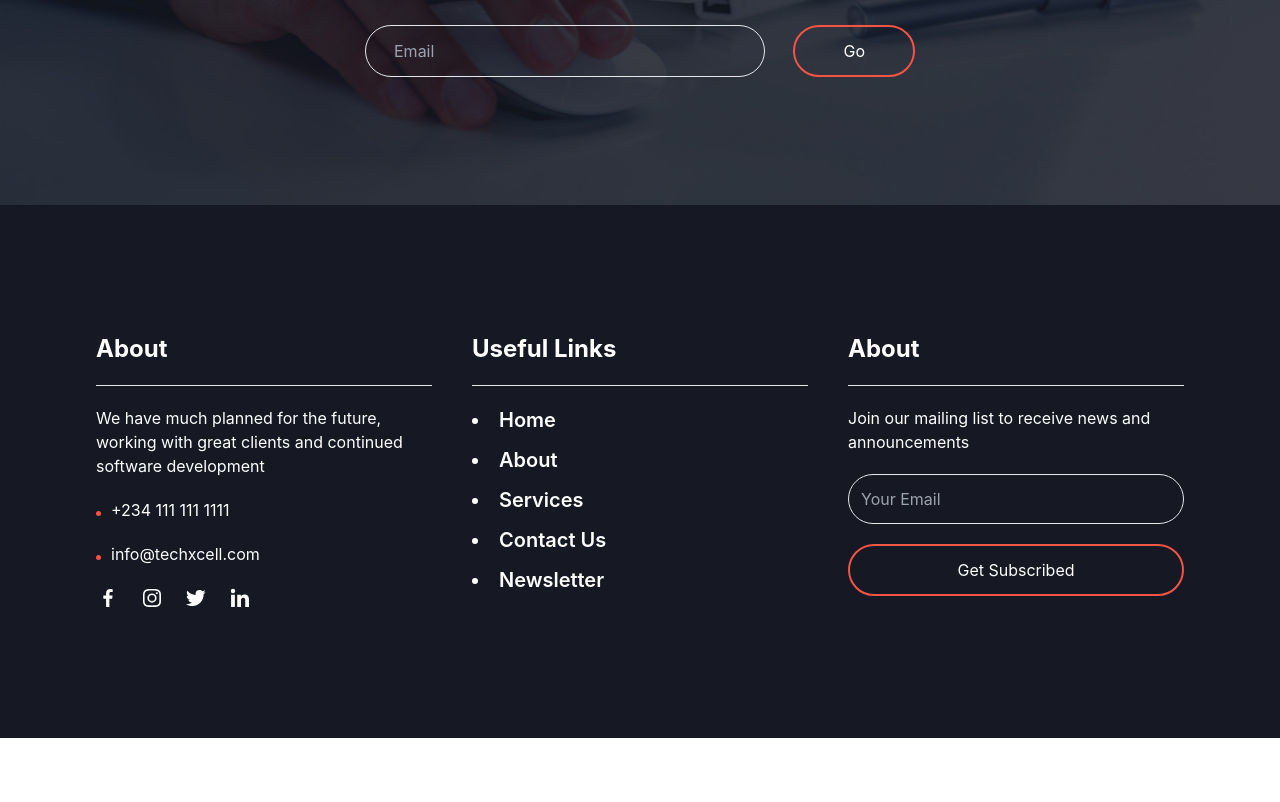
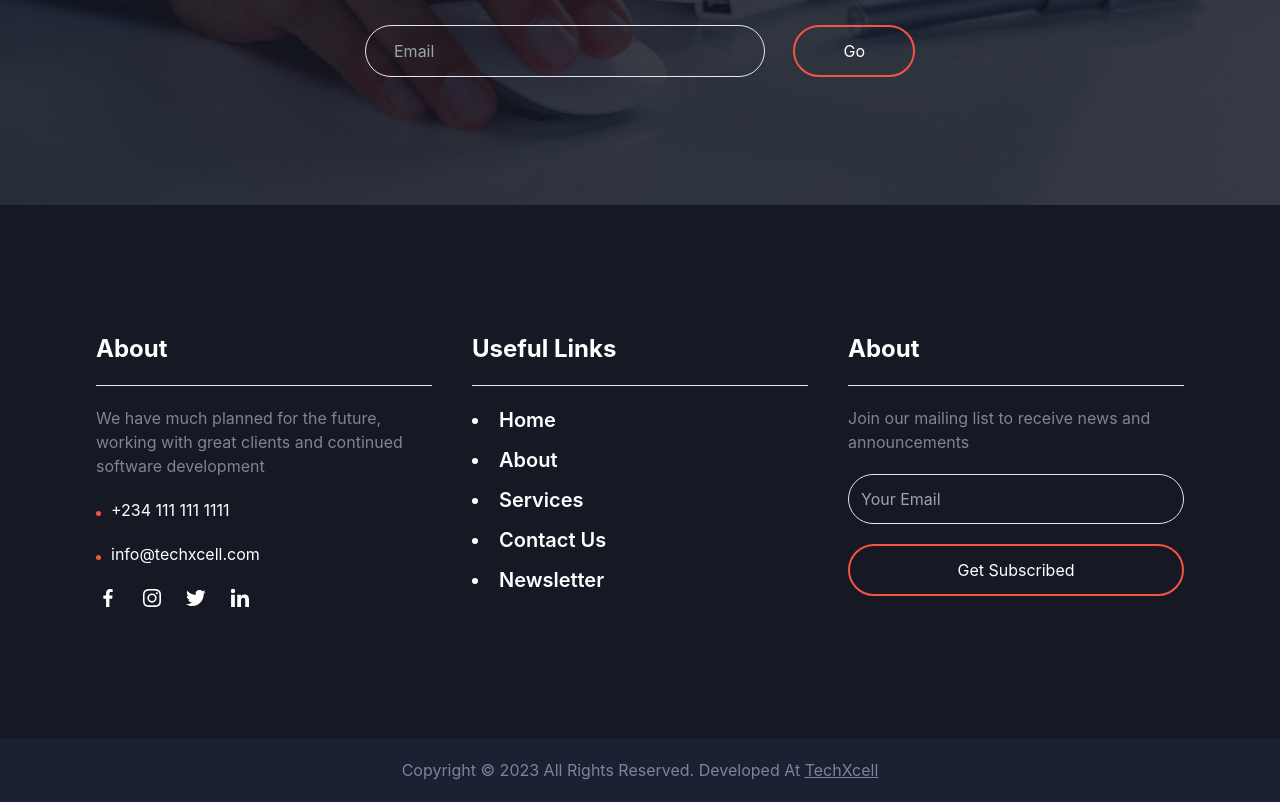
Before and after one commit to Martin-IJ/TechXcell-Website, a React (Create React App) app: page / in a window 1280 px wide. Shown: the part 6550-7352 px from the top of the page. Before the commit the page ends 7288 px from the top, so only its background shows below. Built offline with nearby package versions, Linux system fonts and the light colour scheme.

Commit message:
Added to the footer

```diff
--- a/src/components/Footer.js
+++ b/src/components/Footer.js
@@ -13,8 +13,8 @@ const Footer = () => {
     e.preventDefault();
   };
   return (
-    <footer className="py-32 overflow-hidden">
-      <div className="max-w-[85%] w-full m-auto text-start text-white space-y-20 md:space-y-0 md:flex gap-10">
+    <footer className="overflow-hidden">
+      <div className="max-w-[85%] py-32 w-full m-auto text-start text-white space-y-20 md:space-y-0 md:flex gap-10">
         <motion.div
           variants={fadeIn("right", 0.3)}
           initial="hidden"
@@ -23,7 +23,7 @@ const Footer = () => {
           className="space-y-5 md:flex-1"
         >
           <h1 className="text-2xl font-bold border-b pb-5">About</h1>
-          <p>
+          <p className="text-[#7E8499]">
             We have much planned for the future, working with great clients and
             continued software development
           </p>
@@ -62,7 +62,7 @@ const Footer = () => {
           className="space-y-5 md:flex-1"
         >
           <h1 className="text-2xl font-bold border-b pb-5">About</h1>
-          <p>Join our mailing list to receive news and announcements</p>
+          <p className="text-[#7E8499]">Join our mailing list to receive news and announcements</p>
           <form onSubmit={handleClick} className="space-y-5">
             <input
               type="email"
@@ -75,6 +75,9 @@ const Footer = () => {
           </form>
         </motion.div>
       </div>
+      <div className="text-[#7E8499] bg-[#1B2032] p-5 text-center">
+        <p>Copyright &copy; 2023 All Rights Reserved. Developed At <span className="underline cursor-pointer">TechXcell</span></p>
+      </div>
     </footer>
   );
 };
```
